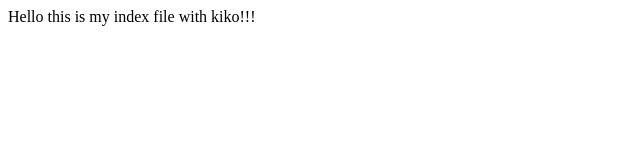
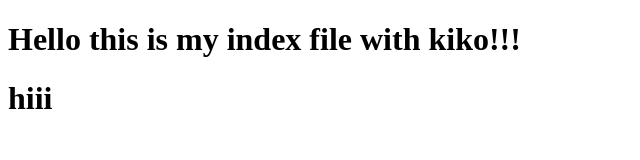
Before and after one commit to chidibest111/mykiko, a plain HTML site: page index.html in a window 1280 px wide. Shown: the whole page, without its empty margins (0-640 px from the left). Drawn offline with Linux system fonts and the light colour scheme.

Commit message:
my commit

```diff
--- a/index.html
+++ b/index.html
@@ -7,6 +7,7 @@
     <title>Document</title>
 </head>
 <body>
-    Hello this is my index file with kiko!!!
+   <h1>Hello this is my index file with kiko!!!</h1>
+    <h1>hiii</h1>
 </body>
 </html>
```
